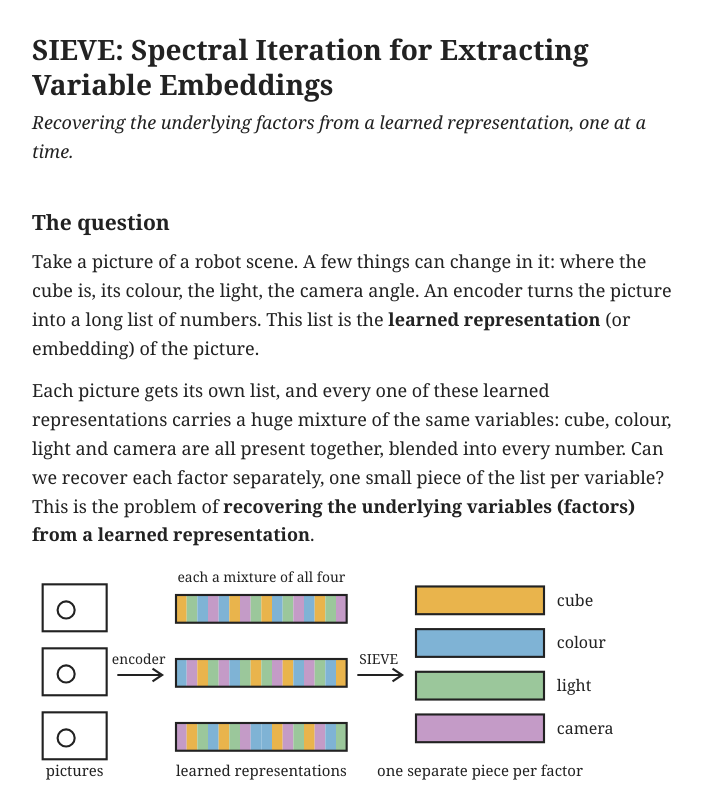
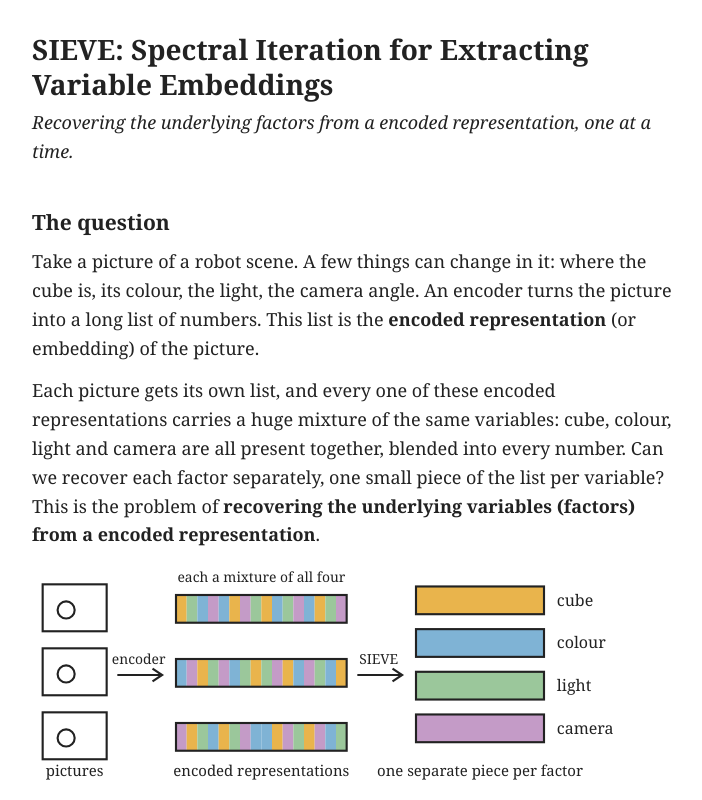
Before and after one commit to sievejepa/sievejepa.github.io, a plain HTML site: page report.html in a window 1280 px wide. Shown: the top 800 px of the page, without its empty margins (288-990 px from the left). Drawn offline with Linux system fonts and the light colour scheme.

Commit message:
Report: use encoded representation

```diff
--- a/report.html
+++ b/report.html
@@ -20,13 +20,13 @@ th{border-bottom:2px solid #222}
 </style></head><body><main>
 
 <h1>SIEVE: Spectral Iteration for Extracting Variable Embeddings</h1>
-<p><em>Recovering the underlying factors from a learned representation, one at a time.</em></p>
+<p><em>Recovering the underlying factors from a encoded representation, one at a time.</em></p>
 
 <h2>The question</h2>
-<p>Take a picture of a robot scene. A few things can change in it: where the cube is, its colour, the light, the camera angle. An encoder turns the picture into a long list of numbers. This list is the <b>learned representation</b> (or embedding) of the picture.</p>
-<p>Each picture gets its own list, and every one of these learned representations carries a huge mixture of the same variables: cube, colour, light and camera are all present together, blended into every number. Can we recover each factor separately, one small piece of the list per variable? This is the problem of <b>recovering the underlying variables (factors) from a learned representation</b>.</p>
+<p>Take a picture of a robot scene. A few things can change in it: where the cube is, its colour, the light, the camera angle. An encoder turns the picture into a long list of numbers. This list is the <b>encoded representation</b> (or embedding) of the picture.</p>
+<p>Each picture gets its own list, and every one of these encoded representations carries a huge mixture of the same variables: cube, colour, light and camera are all present together, blended into every number. Can we recover each factor separately, one small piece of the list per variable? This is the problem of <b>recovering the underlying variables (factors) from a encoded representation</b>.</p>
 
-<svg viewBox="0 0 600 210" role="img" aria-label="Several pictures are encoded into several learned representations. Each representation is a mixture of cube, colour, light and camera. SIEVE separates each factor out.">
+<svg viewBox="0 0 600 210" role="img" aria-label="Several pictures are encoded into several encoded representations. Each representation is a mixture of cube, colour, light and camera. SIEVE separates each factor out.">
  <rect x="10" y="20" width="60" height="44" fill="none" stroke="#222" stroke-width="2"/><circle cx="32" cy="44" r="8" fill="none" stroke="#222" stroke-width="2"/>
  <rect x="10" y="80" width="60" height="44" fill="none" stroke="#222" stroke-width="2"/><circle cx="32" cy="104" r="8" fill="none" stroke="#222" stroke-width="2"/>
  <rect x="10" y="140" width="60" height="44" fill="none" stroke="#222" stroke-width="2"/><circle cx="32" cy="164" r="8" fill="none" stroke="#222" stroke-width="2"/>
@@ -84,7 +84,7 @@ th{border-bottom:2px solid #222}
  <rect x="275" y="150" width="10" height="26" fill="#7fb3d5"/>
  <rect x="285" y="150" width="10" height="26" fill="#9bc79b"/>
  <rect x="135" y="150" width="160" height="26" fill="none" stroke="#222" stroke-width="2"/>
- <text x="215" y="200" text-anchor="middle" font-size="14">learned representations</text>
+ <text x="215" y="200" text-anchor="middle" font-size="14">encoded representations</text>
  <text x="215" y="18" text-anchor="middle" font-size="13">each a mixture of all four</text>
  <path d="M305 105 H345" stroke="#222" stroke-width="2"/><path d="M338 99 L347 105 L338 111" fill="none" stroke="#222" stroke-width="2"/>
  <text x="325" y="95" text-anchor="middle" font-size="13">SIEVE</text>
```
